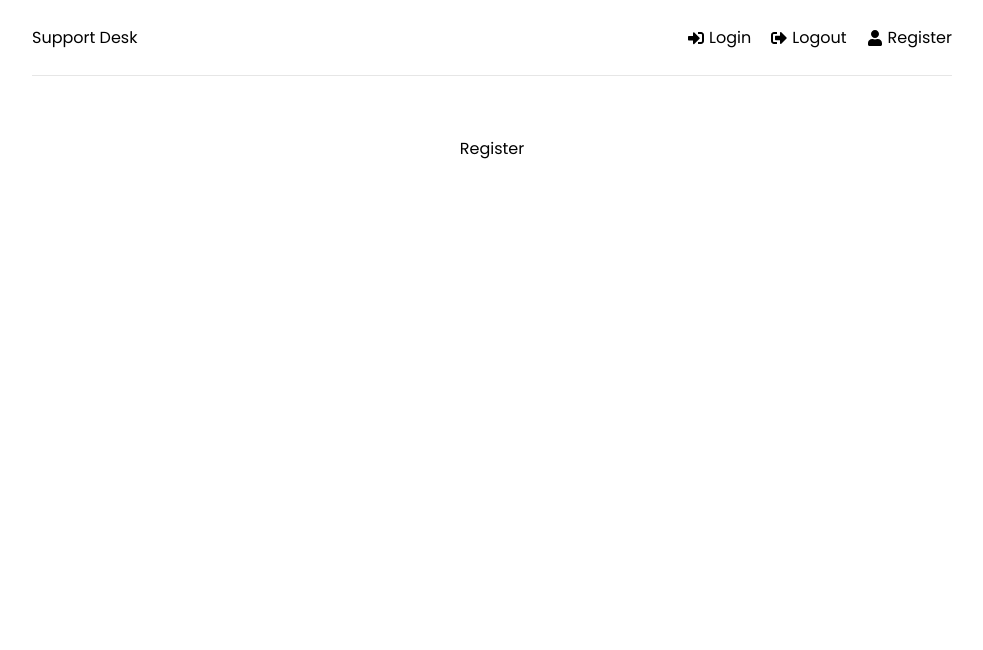
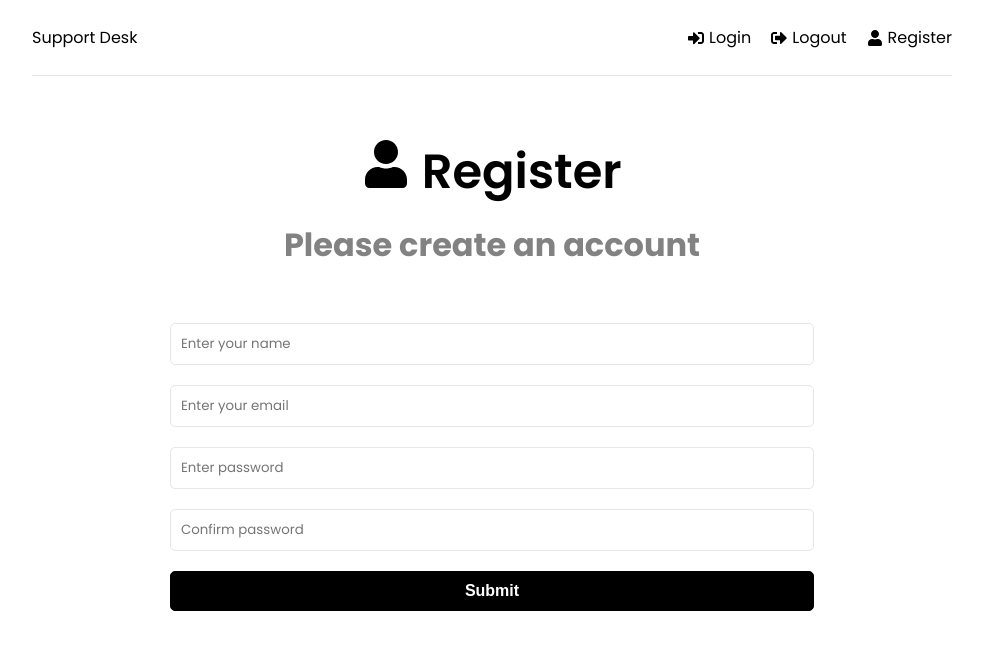
Before and after one commit to syafikadin/support-center, a React (Create React App) app in the folder frontend/: page /register in a window 1280 px wide. Shown: the top 650 px of the page, without its empty margins (148-1131 px from the left). Built offline with nearby package versions, Linux system fonts and the light colour scheme.

Commit message:
7. Logout User

```diff
--- a/frontend/package.json
+++ b/frontend/package.json
@@ -1,6 +1,7 @@
 {
   "name": "frontend",
   "version": "0.1.0",
+  "proxy": "http://localhost:5000",
   "private": true,
   "dependencies": {
     "@reduxjs/toolkit": "^1.9.5",
--- a/frontend/src/App.js
+++ b/frontend/src/App.js
@@ -1,4 +1,6 @@
 import {BrowserRouter as Router, Routes, Route} from 'react-router-dom'
+import { ToastContainer } from 'react-toastify';
+import 'react-toastify/dist/ReactToastify.css'
 import Home from "./pages/Home";
 import Login from "./pages/Login";
 import Register from "./pages/Register";
@@ -17,6 +19,7 @@ function App() {
           </Routes>
         </div>
       </Router>
+      <ToastContainer />
     </>
   );
 }
--- a/frontend/src/app/store.js
+++ b/frontend/src/app/store.js
@@ -1,8 +1,8 @@
 import { configureStore } from '@reduxjs/toolkit';
-import counterReducer from '../features/counter/counterSlice';
+import authReducer from '../features/auth/authSlice'
 
 export const store = configureStore({
   reducer: {
-    counter: counterReducer,
+    auth: authReducer
   },
 });
--- /dev/null
+++ b/frontend/src/features/auth/authSlice.js
@@ -0,0 +1,79 @@
+import { createSlice, createAsyncThunk } from "@reduxjs/toolkit"
+import authService from "./suthService"
+
+// Get user from localstorage
+const user = JSON.parse(localStorage.getItem('user'))
+
+const initialState = {
+    user: null,
+    isError: false,
+    isSuccess: false,
+    isLoading: false,
+    message: ''
+}
+
+// Register new user
+export const register = createAsyncThunk(
+    'auth/register',
+    async (user, thunkAPI) => {
+        try {
+            return await authService.register(user)
+        } catch (error) {
+            const message = (error.response && error.response.data && error.response.data.message) || error.message || error.toString()
+
+            return thunkAPI.rejectWithValue(message)
+        }
+    }
+)
+
+// Login user
+export const login = createAsyncThunk(
+    'auth/login',
+    async (user, thunkAPI) => {
+        console.log(user)
+    }
+)
+
+// Logout user
+export const logout = createAsyncThunk(
+    'auth/logout',
+    async() => {
+        await authService.logout()
+    }
+)
+
+export const authSlice = createSlice({
+    name: 'auth',
+    initialState,
+    reducers: {
+        reset: (state) => {
+            state.isLoading = false
+            state.isError = false
+            state.isSuccess = false
+            state.message = ''
+        }
+    },
+    extraReducers: (builder) => {
+        builder
+        .addCase(register.pending, (state) => {
+            state.isLoading = true
+        })
+        .addCase(register.fulfilled, (state, action) => {
+            state.isLoading = false
+            state.isSuccess = true
+            state.user = action.payload
+        })
+        .addCase(register.rejected, (state, action) => {
+            state.isLoading = false
+            state.isError = true
+            state.message = action.payload
+            state.user = null
+        })
+        .addCase(logout.fulfilled, (state) => {
+            state.user = null
+        })
+    }
+})
+
+export const {reset} = authSlice.actions
+export default authSlice.reducer
--- /dev/null
+++ b/frontend/src/features/auth/suthService.js
@@ -0,0 +1,23 @@
+import axios from 'axios'
+
+const API_URL = '/api/users'
+
+// Register user
+const register = async (userData) => {
+    const response = await axios.post(API_URL, userData)
+
+    if (response.data) {
+      localStorage.setItem('user', JSON.stringify(response.data))
+    }
+    return response.data
+}
+
+// Logout user
+const logout = () => localStorage.removeItem('user')
+
+const authService = {
+    register,
+    logout,
+}
+
+export default authService
--- a/frontend/src/pages/Home.jsx
+++ b/frontend/src/pages/Home.jsx
@@ -1,6 +1,23 @@
+import {Link} from 'react-router-dom'
+import {FaQuestionCircle, FaTicketAlt} from 'react-icons/fa'
+
 function Home() {
   return (
-    <div>Home</div>
+    <>
+      <section className='heading'>
+        <h1>What do you need help with?</h1>
+        <p>Please choose from an option below</p>
+      </section>
+
+      <Link to='/new-ticket' className='btn btn-reverse btn-block'>
+        <FaQuestionCircle /> Create New Ticket
+      </Link>
+
+      <Link to='/tickets' className='btn btn-block'>
+        <FaTicketAlt /> View My Ticket
+      </Link>
+
+    </>
   )
 }
 
--- a/frontend/src/pages/Login.jsx
+++ b/frontend/src/pages/Login.jsx
@@ -1,6 +1,79 @@
+import { useState } from "react"
+import { FaSignInAlt } from 'react-icons/fa'
+import {useSelector, useDispatch} from 'react-redux'
+import {login} from '../features/auth/authSlice'
+
 function Login() {
+  const [formData, setFormData] = useState({
+    email: '',
+    password: '',
+  })
+
+  const {email, password} = formData
+
+  const dispatch = useDispatch()
+
+  const {user, isLoading, isSuccess, message} = useSelector(state => state.auth)
+
+  const onChange = (e) => {
+    setFormData((prevState) => ({
+      ...prevState,
+      [e.target.name]: e.target.value,
+    }))
+  }
+
+  const onSubmit = (e) => {
+    e.preventDefault()
+
+    const userData = {
+      email,
+      password
+    }
+
+    dispatch(login(userData))
+  }
+
     return (
-      <div>Login</div>
+      <>
+        <section className="heading">
+          <h1><FaSignInAlt /> Login</h1>
+          <p>Please log in to get support</p>
+        </section>
+
+        <section className="form">
+          <form onSubmit={onSubmit}>
+            <div className="form-group">
+              <input
+                name="email"
+                type="email"
+                className="form-control"
+                id="email"
+                value={email}
+                onChange={onChange}
+                placeholder="Enter your email"
+                required
+              />
+            </div>
+            <div className="form-group">
+              <input
+                name="password"
+                type="password"
+                className="form-control"
+                id="password"
+                value={password}
+                onChange={onChange}
+                placeholder="Enter your password"
+                required
+              />
+            </div>
+            <div className="form-group">
+              <button className="btn btn-block">
+                Submit
+              </button>
+            </div>
+          </form>
+        </section>
+      </>
     )
   }
 
--- a/frontend/src/pages/Register.jsx
+++ b/frontend/src/pages/Register.jsx
@@ -1,7 +1,132 @@
+import { useState, useEffect } from "react"
+import {useNavigate} from 'react-router-dom'
+import { FaUser } from 'react-icons/fa'
+import { toast } from 'react-toastify'
+import {useSelector, useDispatch} from 'react-redux'
+import {register, reset} from '../features/auth/authSlice'
+
 function Register() {
-    return (
-      <div>Register</div>
-    )
+  const [formData, setFormData] = useState({
+    name: '',
+    email: '',
+    password: '',
+    password2: ''
+  })
+
+  const {name, email, password, password2} = formData
+
+  const dispatch = useDispatch()
+  const navigate = useNavigate()
+
+  const {user, isLoading, isError, isSuccess, message} = useSelector(
+    (state) => state.auth
+  )
+
+  useEffect(() => {
+    if (isError) {
+      toast.error(message)
+    }
+
+    // Redirect when logged in
+    if (isSuccess || user) {
+      // navigate('/')
+    }
+
+    dispatch(reset())
+  }, [isError, isSuccess, user, message, navigate, dispatch])
+
+  const onChange = (e) => {
+    setFormData((prevState) => ({
+      ...prevState,
+      [e.target.name]: e.target.value,
+    }))
   }
 
-  export default Register
+  const onSubmit = (e) => {
+    e.preventDefault()
+
+    if (password !== password2) {
+      toast.error('Password dont match')
+    } else {
+      const userData = {
+        name,
+        email,
+        password
+      }
+
+      dispatch(register(userData))
+      .then(() => {
+        navigate('/')
+      })
+    }
+  }
+
+  return (
+    <>
+      <section className='heading'>
+        <h1>
+          <FaUser /> Register
+        </h1>
+        <p>Please create an account</p>
+      </section>
+
+      <section className='form'>
+        <form onSubmit={onSubmit}>
+          <div className='form-group'>
+            <input
+              type='text'
+              className='form-control'
+              id='name'
+              name='name'
+              value={name}
+              onChange={onChange}
+              placeholder='Enter your name'
+              required
+            />
+          </div>
+          <div className='form-group'>
+            <input
+              type='email'
+              className='form-control'
+              id='email'
+              name='email'
+              value={email}
+              onChange={onChange}
+              placeholder='Enter your email'
+              required
+            />
+          </div>
+          <div className='form-group'>
+            <input
+              type='password'
+              className='form-control'
+              id='password'
+              name='password'
+              value={password}
+              onChange={onChange}
+              placeholder='Enter password'
+              required
+            />
+          </div>
+          <div className='form-group'>
+            <input
+              type='password'
+              className='form-control'
+              id='password2'
+              name='password2'
+              value={password2}
+              onChange={onChange}
+              placeholder='Confirm password'
+              required
+            />
+          </div>
+          <div className='form-group'>
+            <button className='btn btn-block'>Submit</button>
+          </div>
+        </form>
+      </section>
+    </>
+  )
+}
+
+export default Register
--- a/frontend/src/pages/components/Header.jsx
+++ b/frontend/src/pages/components/Header.jsx
@@ -1,13 +1,31 @@
 import {FaSignInAlt, FaSignOutAlt, FaUser} from 'react-icons/fa'
-import { Link } from 'react-router-dom'
+import { Link, useNavigate } from 'react-router-dom'
+import { useDispatch, useSelector } from 'react-redux'
+import {logout, reset} from '../../features/auth/authSlice'
 
 function Header() {
+    const navigate = useNavigate()
+    const dispatch = useDispatch()
+    const {user} = useSelector((state) => state.auth)
+
+    const onLogout = () => {
+        dispatch(logout())
+        dispatch(reset())
+        navigate('/')
+    }
+
     return (
         <header className='header'>
             <div className="logo">
                 <Link to='/'>Support Desk</Link>
             </div>
             <ul>
+                {user ? (
+                    <li>
+                        <button className="btn" onClick={onLogout}><FaSignOutAlt /> Logout</button>
+                    </li>
+                ) : (
+                    <>
                         <li>
                             <Link to='/login'>
                                 <FaSignInAlt /> Login
@@ -23,6 +41,8 @@ function Header() {
                                 <FaUser /> Register
                             </Link>
                         </li>
+                    </>
+                )}
             </ul>
         </header>
     )
```
Also changed, not shown: 2 other files (tests, documents, lock files or other folders). Lines whose indentation alone changed are shown as unchanged.
